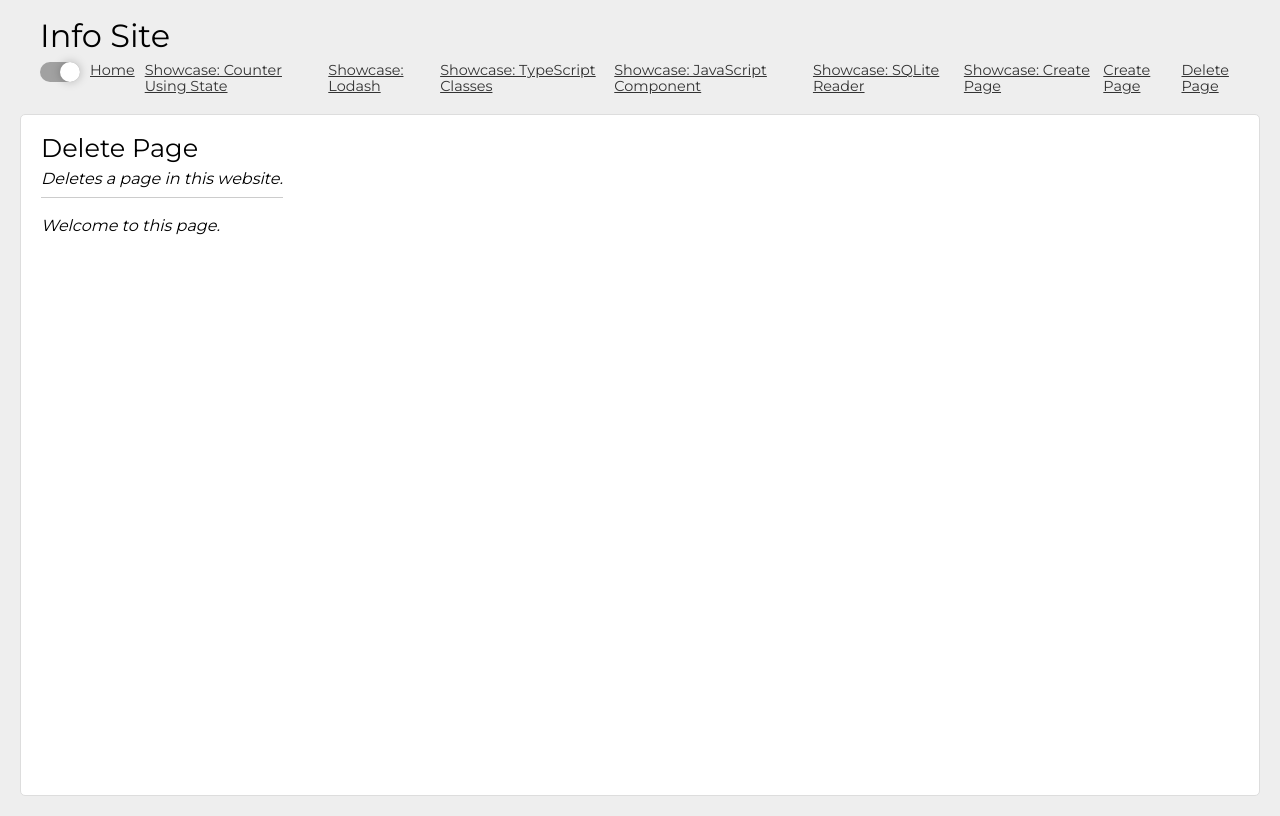
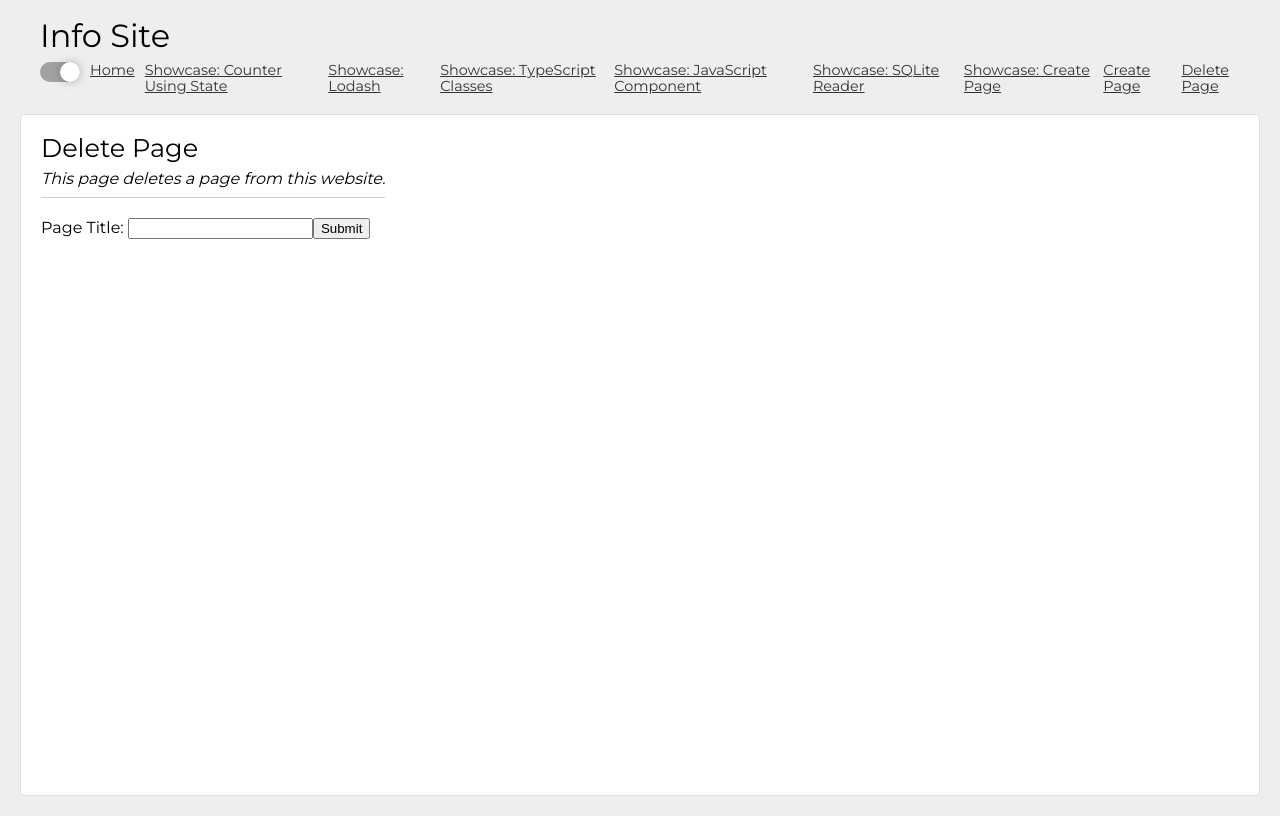
Before and after one commit to Entwickler-Club/dpodreact, a React (Create React App) app: page /deletePage in a window 1280 px wide. Built offline with nearby package versions, Linux system fonts and the light colour scheme.

Commit message:
create detel page layout

```diff
--- a/src/system/components/PageDeletePage.tsx
+++ b/src/system/components/PageDeletePage.tsx
@@ -1,12 +1,37 @@
+import { useState, useEffect } from 'react';
 import '../styles/deletePage.scss';
 
 function PageDeletePage() {
+	const [pageTitle, setPageTitle] = useState('');
+	const [records, setRecords] = useState<any[]>([]);
+	useEffect(() => {
+		console.log(records);
+	}, []);
+	const deletePage = () => {
+		setPageTitle('changed');
+		const requestOptions = {
+			method: 'POST',
+			headers: { 'Content-Type': 'application/json' },
+			body: JSON.stringify({ pageTitle })
+		};
+		fetch('http://localhost:5001/deletePage', requestOptions)
+			.then(response => response.json())
+			.then((data: any) => setRecords([...data.records]));
+	}
+
+	const onPageTitleChange = (event: any) => {
+		setPageTitle(event.target.value);
+	}
 
 	return (
 		<div className="page page_deletePage">
 			<h2 className="title">Delete Page</h2>
-			<p className="description">Deletes a page in this website.</p>
-			<p className="message">Welcome to this page.</p>
+			<p className="description">This page deletes a page from this website.</p>
+			<form>
+				<label htmlFor="pageTitle">Page Title: </label>
+				<input type="text" value={pageTitle} onChange={onPageTitleChange} id="pageTitle" />
+				<button className="submitButton" type="button" onClick={() => deletePage()}>Submit</button>
+			</form>
 		</div>
 	)
 }
```
